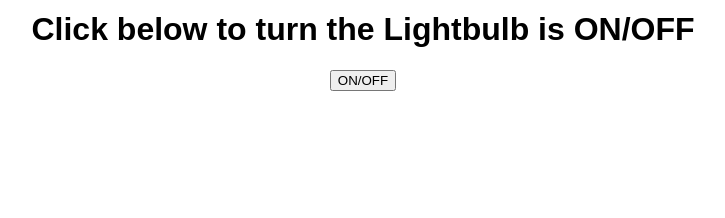
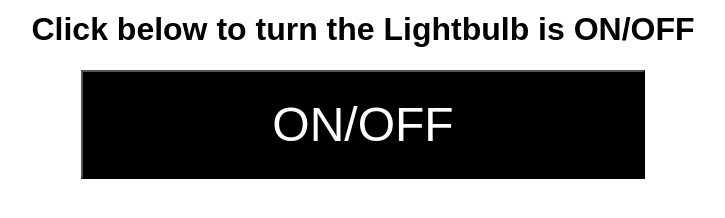
Before and after one commit to DustinThewind505/marvel-backend-api, a React (Create React App) app: page / in a window 1280 px wide. Shown: the part 322-540 px from the top of the page, without its empty margins (277-1002 px from the left). Built offline with nearby package versions, Linux system fonts and the light colour scheme.

Commit message:
styled button

```diff
--- a/src/styles.css
+++ b/src/styles.css
@@ -2,3 +2,11 @@
   font-family: sans-serif;
   text-align: center;
 }
+
+button {
+  color:white;
+  background-color: black;
+  padding: 2% 15%;
+  font-size: 3rem;
+  box-shadow: black;
+}
```
